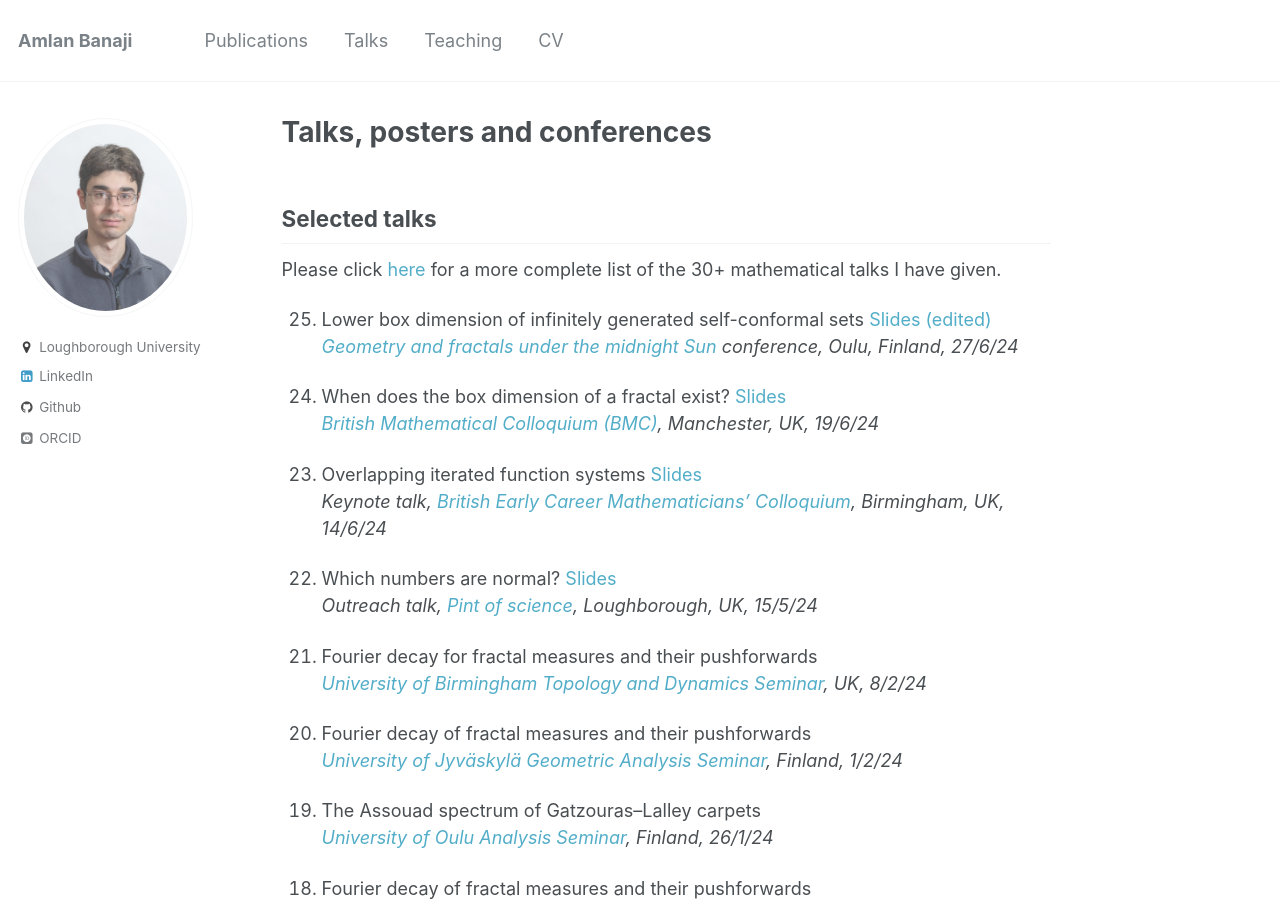
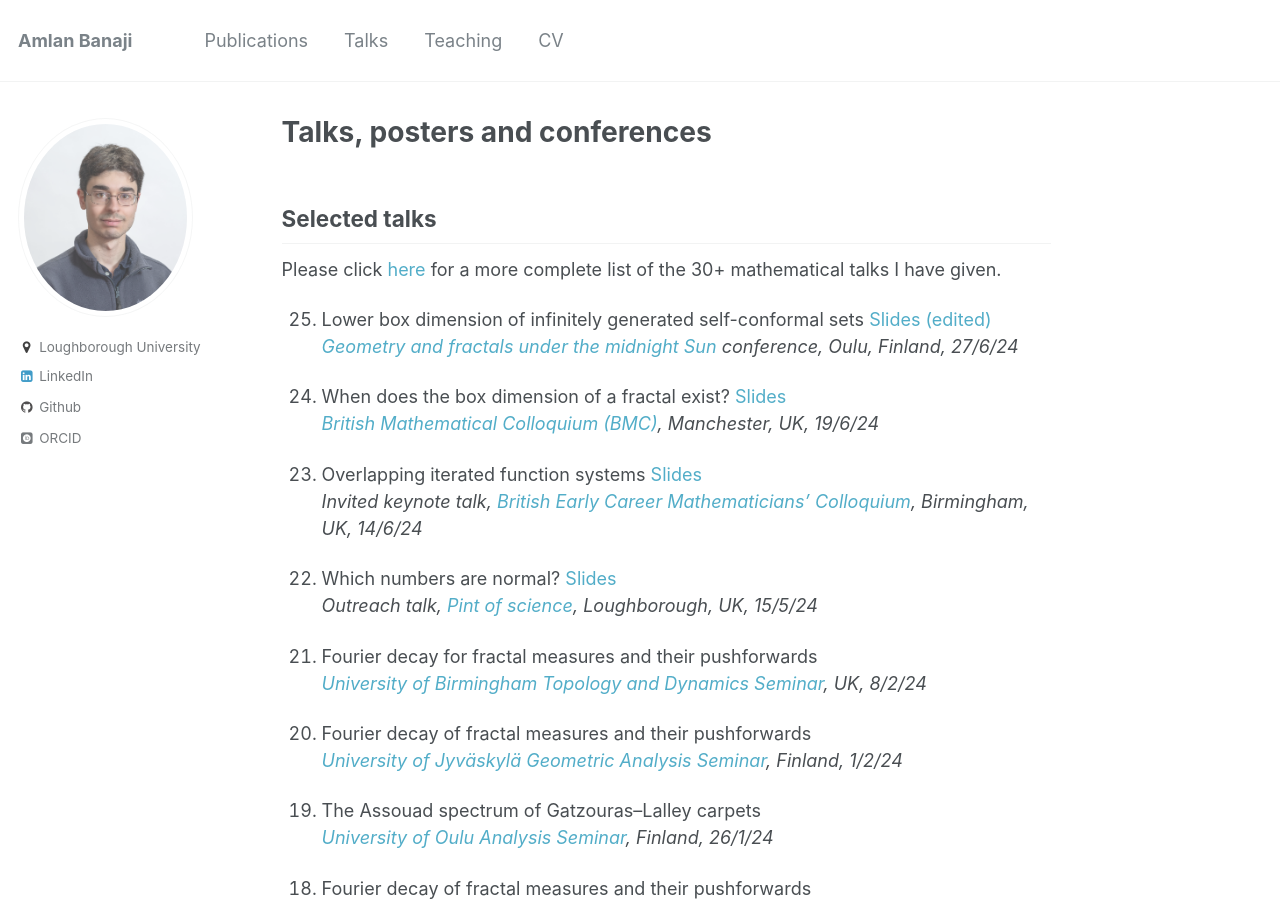
Before and after one commit to amlan-banaji/amlan-banaji.github.io, a Jekyll site: the page built from _pages/talks.md, in a window 1280 px wide and 900 px high. Built offline with Jekyll 4.4.1, drawn with Linux system fonts in a browser that asks for light colours; some web fonts are replaced.

Commit message:
cv update

```diff
--- a/_pages/talks.md
+++ b/_pages/talks.md
@@ -15,7 +15,7 @@ Please click [here](https://amlan-banaji.github.io/files/BanajiTalks.pdf) for a
 *[British Mathematical Colloquium (BMC)](https://sites.google.com/view/bmc2024/workshops/ergodic-theory), Manchester, UK, 19/6/24*
 
 23. Overlapping iterated function systems [Slides](https://amlan-banaji.github.io/files/BECMC2024.pdf)
-*Keynote talk, [British Early Career Mathematicians' Colloquium](https://web.mat.bham.ac.uk/BYMC/), Birmingham, UK, 14/6/24*
+*Invited keynote talk, [British Early Career Mathematicians' Colloquium](https://web.mat.bham.ac.uk/BYMC/), Birmingham, UK, 14/6/24*
 
 22. Which numbers are normal? [Slides](https://amlan-banaji.github.io/files/PintOfScience2024.pdf)
 *Outreach talk, [Pint of science](https://pintofscience.co.uk/event/cosmos-unveiled), Loughborough, UK, 15/5/24*
```
Also changed, not shown: _pages/about.md (+0 -2 lines), 1 other file.
